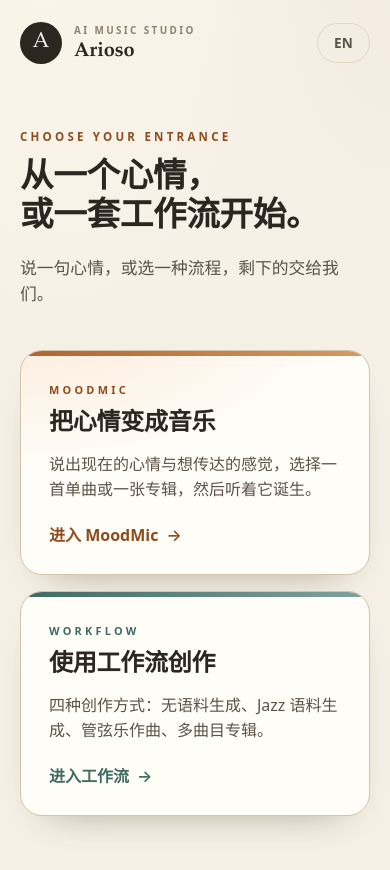
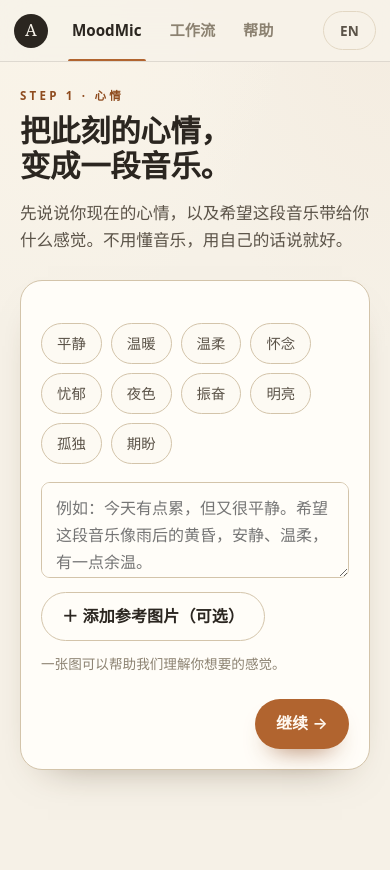
Before and after one commit to 666feiyu666/Arioso, a website: page web/index.html in a window 390 px wide. Drawn offline with Linux system fonts and the light colour scheme; no server answers.

Commit message:
1013-HD6012 Main Interface Development(2)use web tab

```diff
--- a/web/index.html
+++ b/web/index.html
@@ -4,123 +4,31 @@
     <meta charset="UTF-8" />
     <meta name="viewport" content="width=device-width, initial-scale=1.0" />
     <meta name="theme-color" content="#f6f1e7" />
-    <title>Arioso · 选择入口</title>
+    <title>MoodMic · 把心情变成音乐</title>
     <link rel="stylesheet" href="/editorial.css" />
-    <link rel="stylesheet" href="/landing.css" />
+    <link rel="stylesheet" href="/nav.css" />
+    <link rel="stylesheet" href="/moodmic.css" />
   </head>
-  <body class="e-page landing">
-    <header class="e-topbar">
-      <a class="e-brand" href="/">
-        <span class="e-brand-mark" aria-hidden="true">A</span>
-        <span>
-          <p class="e-eyebrow">AI MUSIC STUDIO</p>
-          <h1>Arioso</h1>
-        </span>
+  <body class="e-page mm has-tabbar">
+    <nav class="tabbar" aria-label="主导航">
+      <a class="tabbar-brand" href="/">
+        <span class="mark" aria-hidden="true">A</span>
+        <span class="name">Arioso</span>
       </a>
-      <div class="e-topbar-actions">
+      <div class="tabbar-tabs">
+        <a class="tabbar-tab is-active" href="/" aria-current="page">MoodMic</a>
+        <a class="tabbar-tab" href="/workflow.html">工作流</a>
+        <a class="tabbar-tab" href="/help.html">帮助</a>
+      </div>
+      <div class="tabbar-end">
         <button class="e-btn e-btn-ghost" id="lang-toggle" type="button" aria-label="Switch language">EN</button>
       </div>
-    </header>
+    </nav>
 
-    <main class="landing-main">
-      <div class="landing-intro">
-        <p class="e-eyebrow accent" data-i18n="landingEyebrow">CHOOSE YOUR ENTRANCE</p>
-        <h2 class="landing-title" data-i18n-html="landingTitle">从一个心情，<br />或一套工作流开始。</h2>
-        <p class="landing-copy" data-i18n="landingCopy">说一句心情，或选一种流程，剩下的交给我们。</p>
-      </div>
-
-      <div class="landing-entries">
-        <a class="entry-card entry-moodmic" href="/moodmic.html">
-          <span class="entry-badge">MOODMIC</span>
-          <h3 data-i18n="moodmicEntryTitle">把心情变成音乐</h3>
-          <p data-i18n="moodmicEntryCopy">
-            说出现在的心情与想传达的感觉，选择一首单曲或一张专辑，然后听着它诞生。
-          </p>
-          <span class="entry-cta"><span data-i18n="moodmicEntryCta">进入 MoodMic</span> <span aria-hidden="true">→</span></span>
-        </a>
-
-        <a class="entry-card entry-workflow" href="/workflow.html">
-          <span class="entry-badge">WORKFLOW</span>
-          <h3 data-i18n="workflowEntryTitle">使用工作流创作</h3>
-          <p data-i18n="workflowEntryCopy">
-            四种专业流程：无语料生成、Jazz 语料生成、管弦乐作曲，以及多曲目专辑制作。
-          </p>
-          <span class="entry-cta"><span data-i18n="workflowEntryCta">进入工作流</span> <span aria-hidden="true">→</span></span>
-        </a>
-      </div>
+    <main class="mm-main">
+      <div class="mm-stage" id="mm-stage" aria-live="polite"></div>
     </main>
 
-    <script type="module">
-      const COPY = {
-        "zh-CN": {
-          landingEyebrow: "CHOOSE YOUR ENTRANCE",
-          landingTitle: "从一个心情，<br />或一套工作流开始。",
-          landingCopy: "说一句心情，或选一种流程，剩下的交给我们。",
-          moodmicEntryTitle: "把心情变成音乐",
-          moodmicEntryCopy: "说出现在的心情与想传达的感觉，选择一首单曲或一张专辑，然后听着它诞生。",
-          moodmicEntryCta: "进入 MoodMic",
-          workflowEntryTitle: "使用工作流创作",
-          workflowEntryCopy: "四种创作方式：无语料生成、Jazz 语料生成、管弦乐作曲、多曲目专辑。",
-          workflowEntryCta: "进入工作流",
-        },
-        en: {
-          landingEyebrow: "CHOOSE YOUR ENTRANCE",
-          landingTitle: "Start from a mood,<br />or from a workflow.",
-          landingCopy: "Say a few words about how you feel, or pick a workflow — we'll take it from there.",
-          moodmicEntryTitle: "Turn a mood into music",
-          moodmicEntryCopy: "Describe how you feel and what the music should carry, choose a single piece or an album, then hear it come to life.",
-          moodmicEntryCta: "Enter MoodMic",
-          workflowEntryTitle: "Compose with a workflow",
-          workflowEntryCopy: "Four ways to compose: model-only generation, Jazz corpus retrieval, orchestral works, and multi-track albums.",
-          workflowEntryCta: "Enter workflows",
-        },
-      };
-
-      const toggle = document.querySelector("#lang-toggle");
-      let language = "zh-CN";
-
-      function apply() {
-        const dict = COPY[language] ?? COPY["zh-CN"];
-        document.documentElement.lang = language;
-        for (const node of document.querySelectorAll("[data-i18n]")) {
-          const value = dict[node.dataset.i18n];
-          if (value !== undefined) node.textContent = value;
-        }
-        for (const node of document.querySelectorAll("[data-i18n-html]")) {
-          const value = dict[node.dataset.i18nHtml];
-          if (value !== undefined) node.innerHTML = value;
-        }
-        toggle.textContent = language === "zh-CN" ? "EN" : "中文";
-      }
-
-      async function setLanguage(next, persist) {
-        language = next;
-        apply();
-        if (persist) {
-          try {
-            await fetch("/api/settings", {
-              method: "PUT",
-              headers: { "Content-Type": "application/json" },
-              body: JSON.stringify({ language: next }),
-            });
-          } catch {
-            /* Language preference is best-effort. */
-          }
-        }
-      }
-
-      toggle.addEventListener("click", () => setLanguage(language === "zh-CN" ? "en" : "zh-CN", true));
-
-      try {
-        const response = await fetch("/api/settings", { cache: "no-store" });
-        if (response.ok) {
-          const settings = await response.json();
-          if (settings.language === "en" || settings.language === "zh-CN") language = settings.language;
-        }
-      } catch {
-        /* Fall back to the default language. */
-      }
-      apply();
-    </script>
+    <script type="module" src="/moodmic.js"></script>
   </body>
 </html>
--- a/web/landing.css
+++ /dev/null
@@ -1,135 +0,0 @@
-/* Arioso · landing (entrance split) */
-
-.landing-main {
-  max-width: 1040px;
-  margin: 0 auto;
-  padding: clamp(20px, 5vh, 56px) clamp(20px, 5vw, 56px) 72px;
-}
-
-.landing-intro {
-  max-width: 640px;
-  margin-bottom: clamp(28px, 5vh, 48px);
-}
-
-.landing-title {
-  font-size: clamp(2.1rem, 4.6vw, 3.3rem);
-  line-height: 1.16;
-  margin: 14px 0 16px;
-}
-
-.landing-copy {
-  margin: 0;
-  font-size: 1.05rem;
-  color: var(--ink-soft);
-  max-width: 52ch;
-}
-
-.landing-entries {
-  display: grid;
-  grid-template-columns: repeat(2, minmax(0, 1fr));
-  gap: clamp(16px, 2.4vw, 26px);
-}
-
-.entry-card {
-  position: relative;
-  display: flex;
-  flex-direction: column;
-  gap: 12px;
-  padding: 30px 28px 26px;
-  border-radius: var(--radius-lg);
-  border: 1px solid var(--line-strong);
-  background: var(--card);
-  box-shadow: var(--shadow-card);
-  text-decoration: none;
-  overflow: hidden;
-  transition: transform 0.22s ease, box-shadow 0.22s ease, border-color 0.22s ease;
-}
-
-.entry-card::before {
-  content: "";
-  position: absolute;
-  inset: 0 0 auto 0;
-  height: 5px;
-  background: var(--line-strong);
-}
-
-.entry-card:hover {
-  transform: translateY(-4px);
-  box-shadow: var(--shadow-lift);
-}
-
-.entry-moodmic {
-  background:
-    radial-gradient(140% 120% at 6% -20%, #fbead9 0%, rgba(251, 234, 217, 0) 62%),
-    var(--card);
-}
-
-.entry-moodmic::before {
-  background: linear-gradient(90deg, var(--accent), #d59a63);
-}
-
-.entry-moodmic:hover {
-  border-color: var(--accent);
-}
-
-.entry-workflow::before {
-  background: linear-gradient(90deg, var(--teal), #7fa39b);
-}
-
-.entry-workflow:hover {
-  border-color: var(--teal);
-}
-
-.entry-badge {
-  font-size: 0.68rem;
-  letter-spacing: 0.3em;
-  font-weight: 700;
-  color: var(--muted);
-}
-
-.entry-moodmic .entry-badge {
-  color: var(--accent-deep);
-}
-
-.entry-workflow .entry-badge {
-  color: var(--teal);
-}
-
-.entry-card h3 {
-  font-size: clamp(1.5rem, 2.6vw, 2rem);
-  line-height: 1.2;
-}
-
-.entry-card p {
-  margin: 0;
-  color: var(--ink-soft);
-  flex: 1;
-}
-
-.entry-cta {
-  margin-top: 8px;
-  display: inline-flex;
-  align-items: center;
-  gap: 8px;
-  font-weight: 600;
-  color: var(--ink);
-}
-
-.entry-moodmic .entry-cta {
-  color: var(--accent-deep);
-}
-
-.entry-workflow .entry-cta {
-  color: var(--teal);
-}
-
-.entry-card:hover .entry-cta span[aria-hidden] {
-  transform: translateX(3px);
-  transition: transform 0.2s ease;
-}
-
-@media (max-width: 720px) {
-  .landing-entries {
-    grid-template-columns: 1fr;
-  }
-}
--- a/web/moodmic.css
+++ b/web/moodmic.css
@@ -5,17 +5,6 @@
   max-width: 920px;
   margin: 0 auto;
   padding: clamp(12px, 3vh, 32px) clamp(20px, 5vw, 48px) 96px;
-}
-
-.mm-brand-chip {
-  font-size: 0.68rem;
-  letter-spacing: 0.3em;
-  font-weight: 700;
-  color: var(--accent-deep);
-  border: 1px solid var(--accent-soft);
-  background: #fff9f1;
-  padding: 6px 12px;
-  border-radius: 999px;
 }
 
 /* Stage + step transitions ------------------------------------------------- */
--- /dev/null
+++ b/web/nav.css
@@ -0,0 +1,128 @@
+/* Shared top tab-bar navigation across MoodMic, Workflow and Help pages.
+   Self-contained: defines its own tokens so it can be linked alongside both
+   editorial.css (MoodMic/Help) and styles.css (Workflow) without conflicts. */
+
+:root {
+  --tabbar-h: 62px;
+  --tabbar-surface: rgba(247, 242, 233, 0.92);
+  --tabbar-line: rgba(43, 38, 32, 0.12);
+  --tabbar-ink: #2b2620;
+  --tabbar-muted: #8c8271;
+  --tabbar-accent: #b1642f;
+}
+
+.tabbar {
+  position: fixed;
+  inset: 0 0 auto 0;
+  z-index: 40;
+  height: var(--tabbar-h);
+  display: flex;
+  align-items: center;
+  gap: 30px;
+  padding: 0 clamp(18px, 4vw, 40px);
+  background: var(--tabbar-surface);
+  backdrop-filter: blur(16px);
+  -webkit-backdrop-filter: blur(16px);
+  border-bottom: 1px solid var(--tabbar-line);
+}
+
+.tabbar-brand {
+  display: inline-flex;
+  align-items: center;
+  gap: 10px;
+  text-decoration: none;
+  color: inherit;
+}
+
+.tabbar-brand .mark {
+  width: 34px;
+  height: 34px;
+  display: grid;
+  place-items: center;
+  border-radius: 50%;
+  background: var(--tabbar-ink);
+  color: #f7f2e9;
+  font-family: Georgia, "Noto Serif SC", serif;
+  font-size: 1.05rem;
+}
+
+.tabbar-brand .name {
+  font-family: Georgia, "Noto Serif SC", serif;
+  font-size: 1.18rem;
+  letter-spacing: -0.01em;
+}
+
+.tabbar-tabs {
+  display: flex;
+  align-items: stretch;
+  gap: 8px;
+  height: 100%;
+}
+
+.tabbar-tab {
+  position: relative;
+  display: inline-flex;
+  align-items: center;
+  padding: 0 10px;
+  color: var(--tabbar-muted);
+  font-weight: 600;
+  font-size: 0.95rem;
+  text-decoration: none;
+  transition: color 0.16s ease;
+}
+
+.tabbar-tab:hover {
+  color: var(--tabbar-ink);
+}
+
+.tabbar-tab.is-active {
+  color: var(--tabbar-ink);
+}
+
+.tabbar-tab.is-active::after {
+  content: "";
+  position: absolute;
+  left: 6px;
+  right: 6px;
+  bottom: 0;
+  height: 2px;
+  border-radius: 2px 2px 0 0;
+  background: var(--tabbar-accent);
+}
+
+.tabbar-end {
+  margin-left: auto;
+  display: flex;
+  align-items: center;
+  gap: 10px;
+}
+
+/* Every page with the tab bar gets pushed below it. */
+body.has-tabbar {
+  padding-top: var(--tabbar-h);
+}
+
+/* The workflow studio fixes/positions its own sidebar and shell against the
+   viewport top, so those need to start below the tab bar. */
+body.has-tabbar .app-shell {
+  min-height: calc(100vh - var(--tabbar-h));
+}
+
+body.has-tabbar .sidebar {
+  top: var(--tabbar-h);
+}
+
+body.has-tabbar .brand-row {
+  display: none;
+}
+
+@media (max-width: 640px) {
+  .tabbar {
+    gap: 14px;
+    padding: 0 14px;
+  }
+
+  .tabbar-brand .name {
+    display: none;
+  }
+}
```
Also changed, not shown: web/help.css (added, +60 -0 lines), web/help.html (added, +181 -0 lines), web/moodmic.html (deleted, +0 -33 lines), web/workflow.html (+13 -1 lines).
